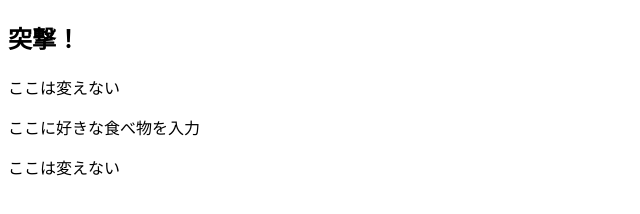
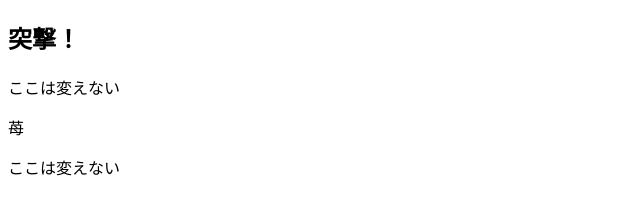
Before and after one commit to tate-tomoaki/pushConflict, a plain HTML site: page index.html in a window 1280 px wide. Shown: the whole page, without its empty margins (0-640 px from the left). Drawn offline with Linux system fonts and the light colour scheme.

Commit message:
[modify]index.html

```diff
--- a/index.html
+++ b/index.html
@@ -6,7 +6,7 @@
 <body>
 <h2> 突撃！ </h2>
 <p>ここは変えない</p>
-<p>ここに好きな食べ物を入力</p>
+<p>苺</p>
 <p>ここは変えない</p>
 </body>
 </html>
```
